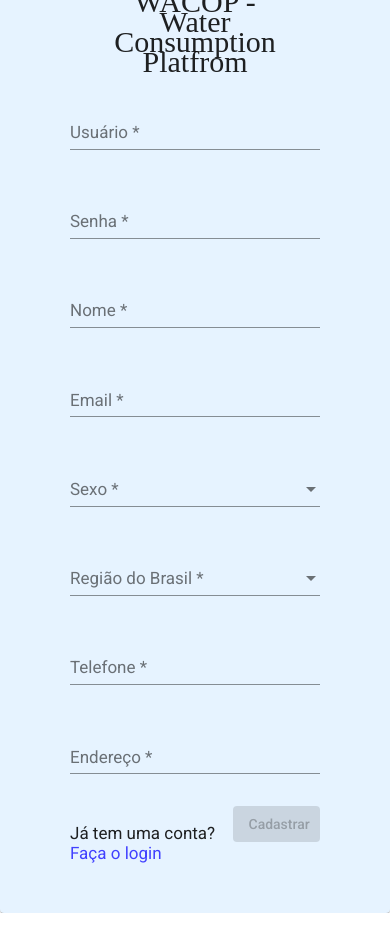
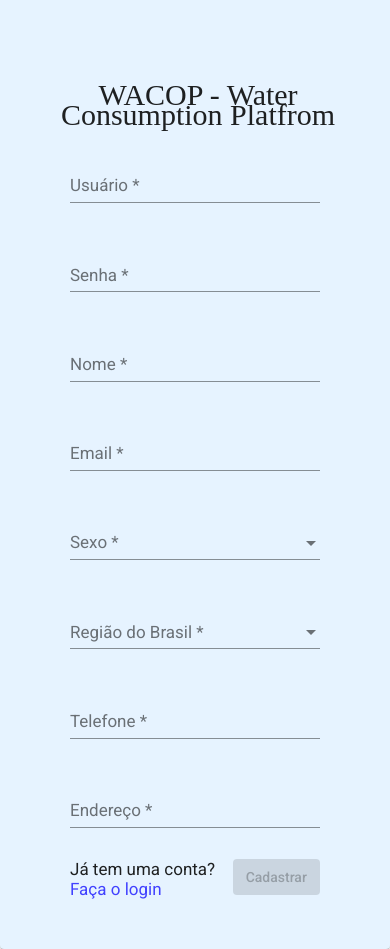
Before and after one commit to giazzi53/ang-waterflow-sensor, an Angular app: page /register in a window 390 px wide. Before the commit the page ends 913 px from the top, so only its background shows below. Built offline with nearby package versions, Linux system fonts and the light colour scheme.

Commit message:
adicionando responsividade para tela de cadastro

```diff
--- a/src/app/auth/register/register.component.css
+++ b/src/app/auth/register/register.component.css
@@ -48,46 +48,6 @@ body {
     text-decoration: underline;
     cursor: pointer;
 }
-
-/*.box {
-    position: relative;
-    top: 0;
-    opacity: 1;
-    float: left;
-    padding: 60px 50px 40px 50px;
-    width: 100%;
-    background: #fff;
-    border-radius: 10px;
-    transform: scale(1);
-    -webkit-transform: scale(1);
-    -ms-transform: scale(1);
-    z-index: 5;
-    max-width: 600px;
-}
-
-.box.back {
-    transform: scale(.95);
-    -webkit-transform: scale(.95);
-    -ms-transform: scale(.95);
-    top: -20px;
-    opacity: .8;
-    z-index: -1;
-}
-
-.box:before {
-    content: "";
-    width: 100%;
-    height: 30px;
-    border-radius: 10px;
-    position: absolute;
-    top: -10px;
-    background: rgba(255, 255, 255, .6);
-    left: 0;
-    transform: scale(.95);
-    -webkit-transform: scale(.95);
-    -ms-transform: scale(.95);
-    z-index: -1;
-}*/
 
 .login-wrapper .example-form {
     min-width: 100%;
@@ -155,8 +115,6 @@ mat-card {
 
 .registerTitle {
     float: right;
-    /* position: relative; */
-    /* right: 65%; */
     font-size: 30px;
     padding-top: 1em;
 }
@@ -170,21 +128,35 @@ mat-form-field {
     background-color: rgb(239, 239, 255) !important;
 }
 
-/*.btn-clean {
-    float: left !important;
-}*/
-
 .btn-cancel {
     margin-right: 49%;
 }
 
-@media(max-width: 768px) {
-     ::ng-deep .mat-step-label {
-        display: none !important;
+@media only screen and (max-width: 480px) {
+    .login-wrapper mat-card-header mat-card-title {
+        padding-top: 5em;
+
+    }
+
+    .btn-block {
+        padding: 0;
+    }
+
+    .login-wrapper mat-card-header {
+        width: 150%;
+        margin-left: -3.5em;
+    }
+
+    /* .login-wrapper {
+        width: 105%;
+    } */
+
+    .login {
+        margin-top: 0;
     }
 }
 
-@media(max-width: 645px) {
+/* @media(max-width: 645px) {
     .btn-cancel {
         margin-right: 0;
     }
@@ -195,42 +167,4 @@ mat-form-field {
     .btn-clean {
         margin-bottom: 5%;
     }
-}
-
-/*.form-control {
-    background: transparent;
-    border: none;
-    border-bottom: 1px solid #000000;
-    -webkit-box-shadow: none;
-    box-shadow: none;
-    border-radius: 0;
-}
-
-form{
-    border: 2px;
-    border-style: solid;
-    background-color: aqua;
-    margin: auto;
-    padding: 30px;
-    text-align: center;
-}
-
-/*body{
-    display: flex;
-    align-items: center;
-    height: 100vh;
-    background-image: url("../../../images/registrer-login.png");
-}/
-
-.form-group{
-    padding: 10px;
-}
-
-h1{
-    text-align: center;
-}
-
-/*.form-control:focus {
-    -webkit-box-shadow: none;
-    box-shadow: none;
-}*/
+} */
--- a/src/app/home/home.component.css
+++ b/src/app/home/home.component.css
@@ -129,7 +129,6 @@
     .device-card{
         margin: 0;
         padding: 0;
-        /* height: 14em; */
     }
 
     .live-wrapper {
```
